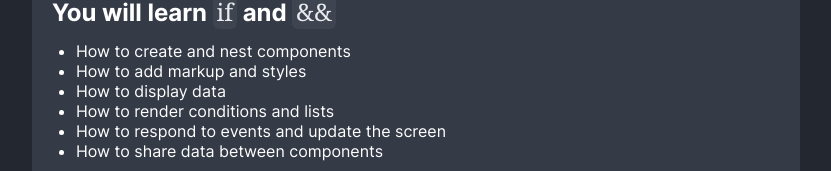
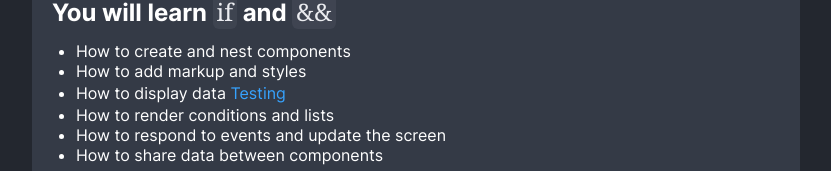
Before and after one commit to helciofranco/helciofranco.com, a Next.js app: page / in a window 1280 px wide. Shown: the part 512-683 px from the top of the page, without its empty margins (224-1055 px from the left). Built offline with nearby package versions, Linux system fonts and the light colour scheme.

Commit message:
feat: add link with hover effect

```diff
--- /dev/null
+++ b/src/components/Link/index.tsx
@@ -0,0 +1,34 @@
+import NextLink from 'next/link';
+
+import { styled } from '@libs/stitches';
+import Text from '@components/Text';
+
+import { Props } from './types';
+
+export const CustomText = styled(Text, {
+  display: 'inline',
+
+  transitionProperty: 'border-color',
+  transitionTimingFunction: 'cubic-bezier(.4,0,1,1)',
+  transitionDuration: '0.1s',
+
+  borderBottomStyle: 'solid',
+  borderBottomWidth: '1px',
+  borderBottomColor: 'transparent',
+
+  '&:hover': {
+    borderBottomColor: '$textHighlight',
+  },
+});
+
+const Link = ({ children, ...props }: Props) => {
+  return (
+    <NextLink {...props} passHref>
+      <CustomText as="a" color="highlight">
+        {children}
+      </CustomText>
+    </NextLink>
+  );
+};
+
+export default Link;
--- /dev/null
+++ b/src/components/Link/types.ts
@@ -0,0 +1,5 @@
+import { LinkProps } from 'next/link';
+
+export interface Props extends Omit<LinkProps, 'passHref'> {
+  children: React.ReactNode;
+}
--- a/src/libs/stitches/global.ts
+++ b/src/libs/stitches/global.ts
@@ -28,6 +28,9 @@ const globalStyles = globalCss({
     marginLeft: '$space10',
     color: '$textPrimary',
   },
+  a: {
+    textDecoration: 'inherit',
+  },
 });
 
 globalStyles();
--- a/src/modules/home/index.tsx
+++ b/src/modules/home/index.tsx
@@ -1,6 +1,7 @@
 import Box from '@components/Box';
 import Card from '@components/Card';
 import Code from '@components/Code';
+import Link from '@components/Link';
 import Text from '@components/Text';
 
 /**
@@ -56,7 +57,9 @@ const Home = () => {
         <ul>
           <li>How to create and nest components</li>
           <li>How to add markup and styles</li>
-          <li>How to display data</li>
+          <li>
+            How to display data <Link href="https://google.com">Testing</Link>
+          </li>
           <li>How to render conditions and lists</li>
           <li>How to respond to events and update the screen</li>
           <li>How to share data between components</li>
```
